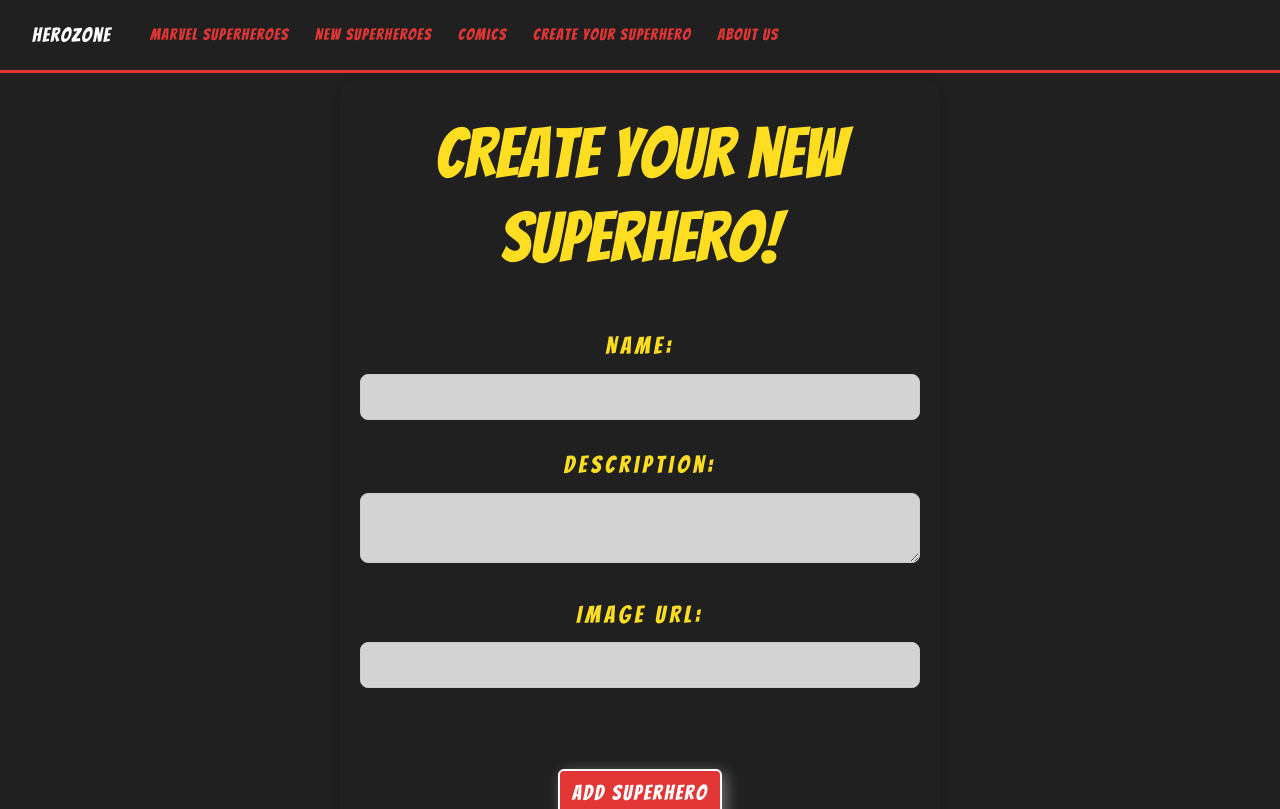
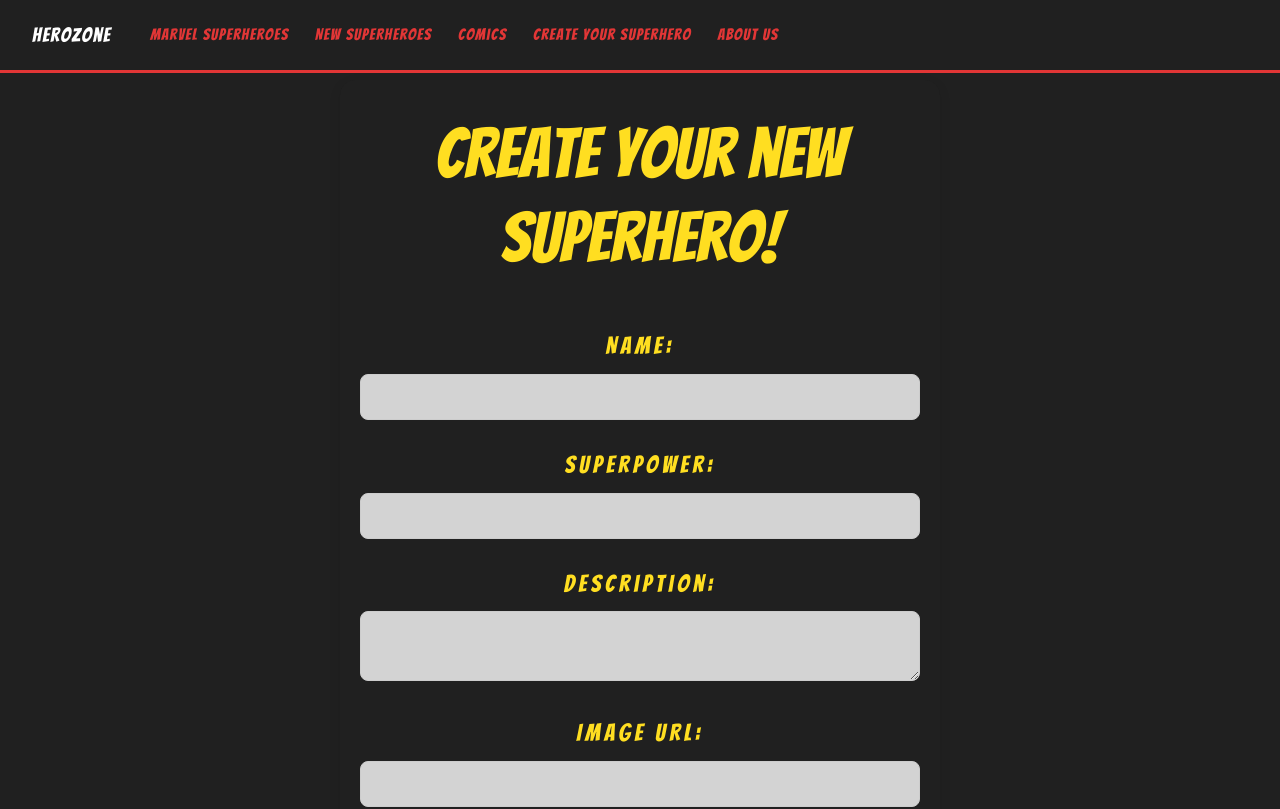
Before and after one commit to emxgrz/HeroZone_frontend, a React (Vite) app: page /create-superhero in a window 1280 px wide. Shown: the top 809 px of the page. Built offline with nearby package versions, Linux system fonts and the light colour scheme; a web font is replaced by a local one.

Commit message:
superpower added

```diff
--- a/src/components/CreateSuperHeroForm.jsx
+++ b/src/components/CreateSuperHeroForm.jsx
@@ -6,11 +6,13 @@ function CreateSuperHeroForm({ setNewSuperheroes }) {
   const [name, setName] = useState("");
   const [description, setDescription] = useState("");
   const [image, setImage] = useState("");
+  const [superpower, setSuperpower] = useState("");
   const navigate = useNavigate();
 
   const handleNameChange = (event) => setName(event.target.value);
   const handleDescriptionChange = (event) => setDescription(event.target.value);
   const handleImageChange = (event) => setImage(event.target.value);
+  const handleSuperpower = (event) => setSuperpower(event.target.value);
 
   const handleAddSuperhero = async (event) => {
     event.preventDefault();
@@ -19,6 +21,7 @@ function CreateSuperHeroForm({ setNewSuperheroes }) {
       name,
       description,
       image,
+      superpower
     };
 
     try {
@@ -42,7 +45,7 @@ function CreateSuperHeroForm({ setNewSuperheroes }) {
 
         navigate("/new-superheroes");
       } else {
-        console.error("no se ha podido crear tu superhéroe...");
+        console.error("error while creating ypur superhero...");
       }
     } catch (error) {
       navigate(`*`);
@@ -64,6 +67,17 @@ function CreateSuperHeroForm({ setNewSuperheroes }) {
             value={name}
             type="text"
             name="name"
+            required
+          />
+        </div>
+
+        <div className="mb-3">
+          <h3>Superpower:</h3>
+          <input
+            onChange={handleSuperpower}
+            value={superpower}
+            type="text"
+            name="superpower"
             required
           />
         </div>
--- a/src/pages/CustomSuperHeroDetails.jsx
+++ b/src/pages/CustomSuperHeroDetails.jsx
@@ -43,7 +43,7 @@ function CustomSuperHeroDetails({ newSuperheroes, setNewSuperheroes }) {
     return <p className="mt-7">oops, no superhero found</p>;
   }
 
-  const { name, description, image, marvelId } = superHero; // JSON data
+  const { name, description, image, superpower, marvelId } = superHero; // JSON data
   // ADD more info if needed !!!
 
   //--------------------------------HANDLE DELETE
@@ -83,6 +83,7 @@ function CustomSuperHeroDetails({ newSuperheroes, setNewSuperheroes }) {
         <div className="col-md-6 text-center">
           <img src={image} alt={name} className="img-fluid rounded mb-4" />
           <h2 className="mb-3">{name}</h2>
+          <h3 className="superpower">{superpower}</h3>
           <p>{description || "No description available"}</p>
 
           {marvelId && ( // Solo renderiza el botón si marvelId está presente
--- a/src/pages/NewSuperHeroes.jsx
+++ b/src/pages/NewSuperHeroes.jsx
@@ -1,7 +1,6 @@
 import NewSuperHeroesList from "../components/NewSuperHeroesList";
 
 function NewSuperHeroes({ newSuperheroes, setNewSuperheroes }) {
-  // function NewSuperHeroes() {
   return (
     <div>
       <h1 className="new-super-title">brand new superheroes</h1>
```
Also changed, not shown: src/components/Navbar.jsx (line endings or trailing spaces).
